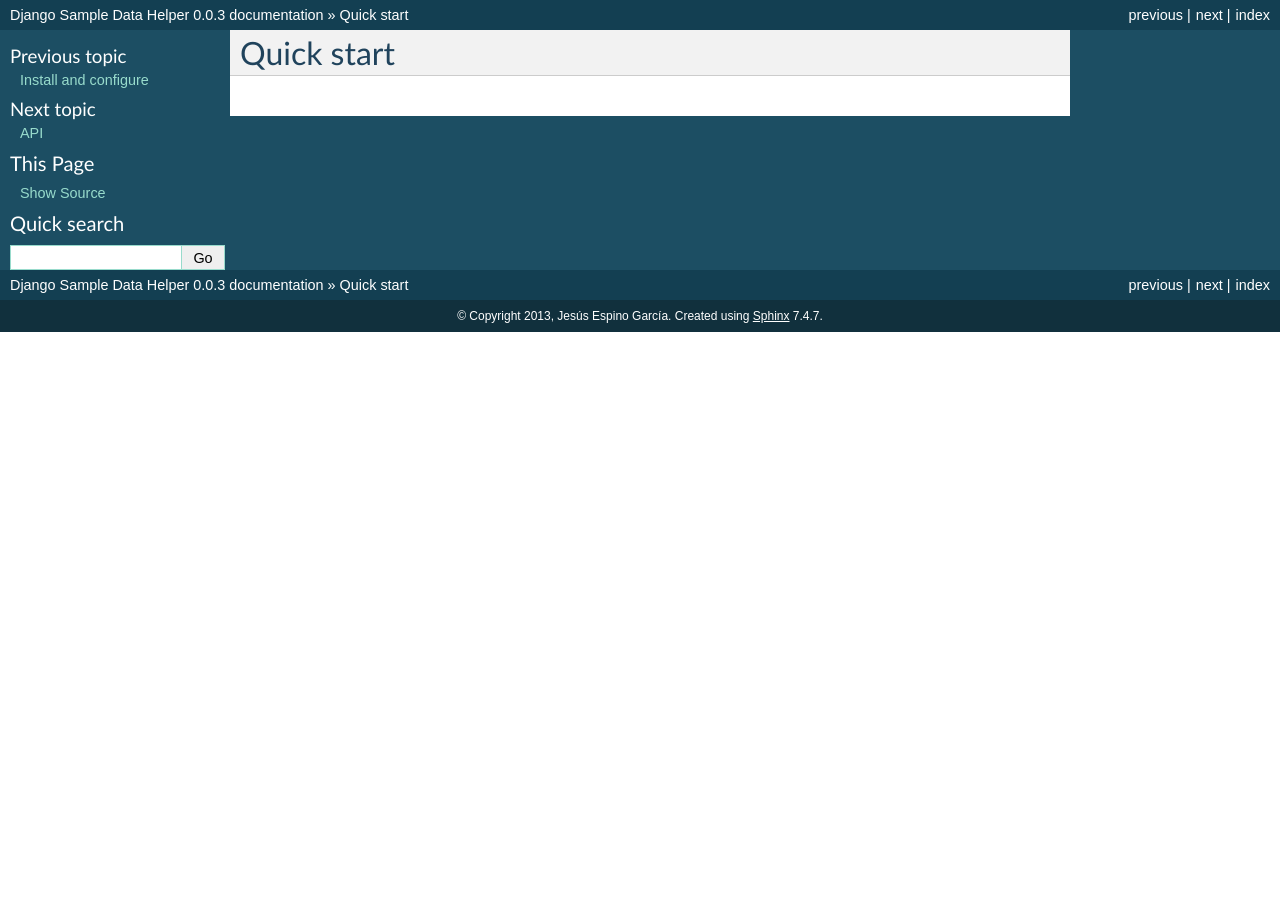
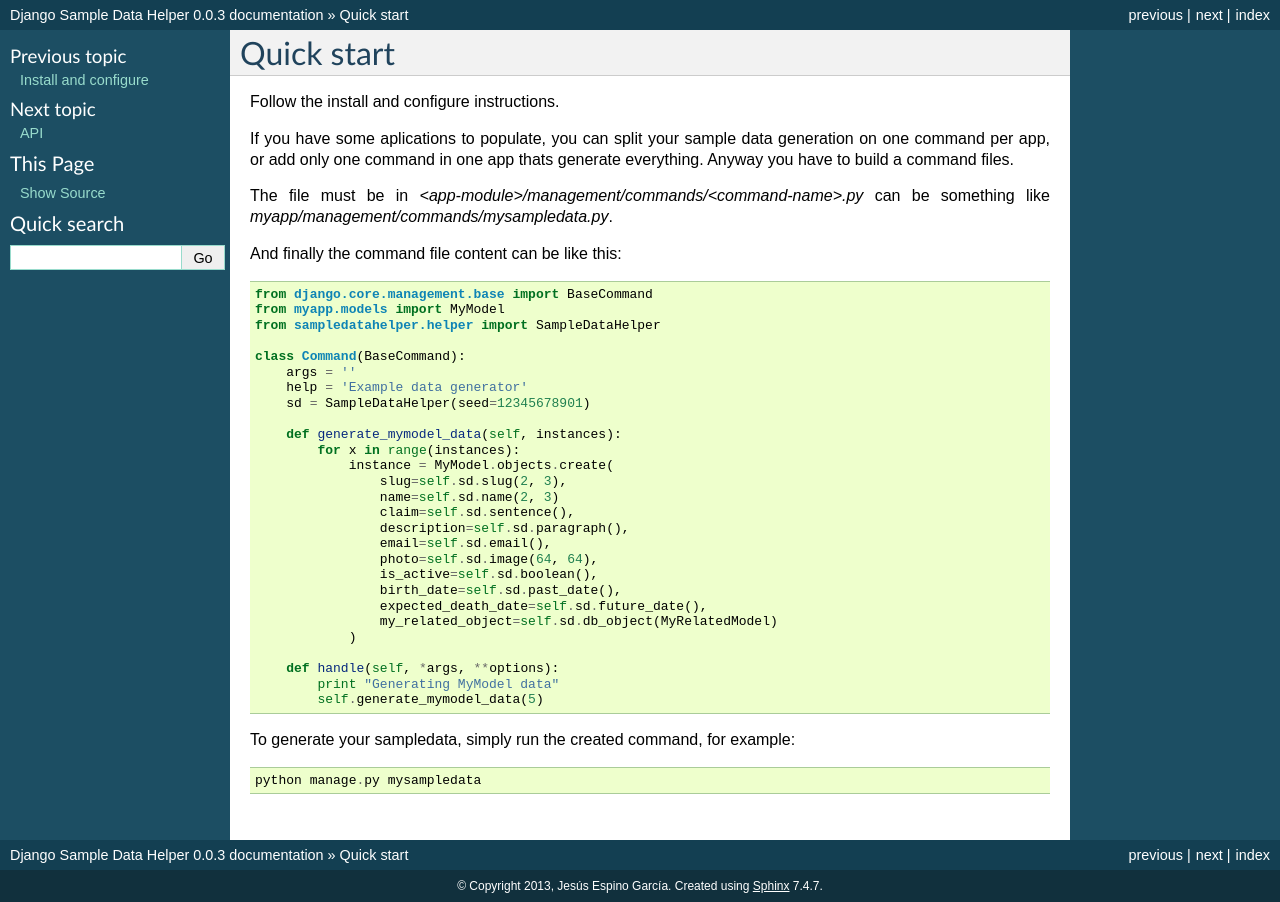
Before and after one commit to kaleidos/django-sampledatahelper, a Sphinx documentation site: the page built from doc/source/quick_start.rst, in a window 1280 px wide. Built offline with Sphinx 7.4.7, drawn with Linux system fonts in a browser that asks for light colours.

Commit message:
Adding some extra documentation and the SAMPLEDATAHELPER_SEED settings variable

```diff
--- a/doc/source/quick_start.rst
+++ b/doc/source/quick_start.rst
@@ -1,2 +1,45 @@
 Quick start
 ===========
+
+Follow the install and configure instructions.
+
+If you have some aplications to populate, you can split your sample data
+generation on one command per app, or add only one command in one app thats
+generate everything. Anyway you have to build a command files.
+
+The file must be in `<app-module>/management/commands/<command-name>.py` can be
+something like `myapp/management/commands/mysampledata.py`.
+
+And finally the command file content can be like this::
+
+  from django.core.management.base import BaseCommand
+  from myapp.models import MyModel
+  from sampledatahelper.helper import SampleDataHelper
+
+  class Command(BaseCommand):
+      args = ''
+      help = 'Example data generator'
+      sd = SampleDataHelper(seed=12345678901)
+
+      def generate_mymodel_data(self, instances):
+          for x in range(instances):
+              instance = MyModel.objects.create(
+                  slug=self.sd.slug(2, 3),
+                  name=self.sd.name(2, 3)
+                  claim=self.sd.sentence(),
+                  description=self.sd.paragraph(),
+                  email=self.sd.email(),
+                  photo=self.sd.image(64, 64),
+                  is_active=self.sd.boolean(),
+                  birth_date=self.sd.past_date(),
+                  expected_death_date=self.sd.future_date(),
+                  my_related_object=self.sd.db_object(MyRelatedModel)
+              )
+
+      def handle(self, *args, **options):
+          print "Generating MyModel data"
+          self.generate_mymodel_data(5)
+
+To generate your sampledata, simply run the created command, for example::
+
+  python manage.py mysampledata
```
Also changed, not shown: README.rst (+19 -18 lines), doc/source/install_and_configure.rst (+11 -0 lines), 1 other file.
